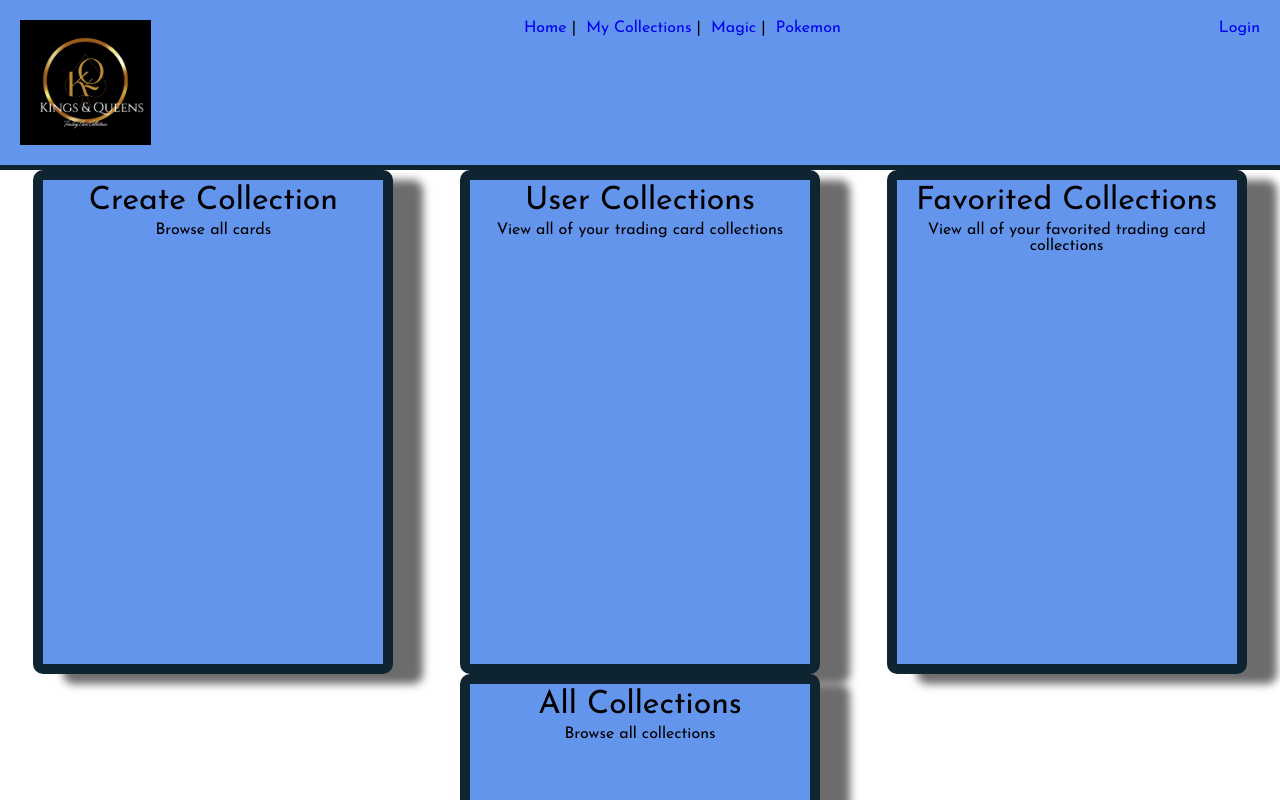
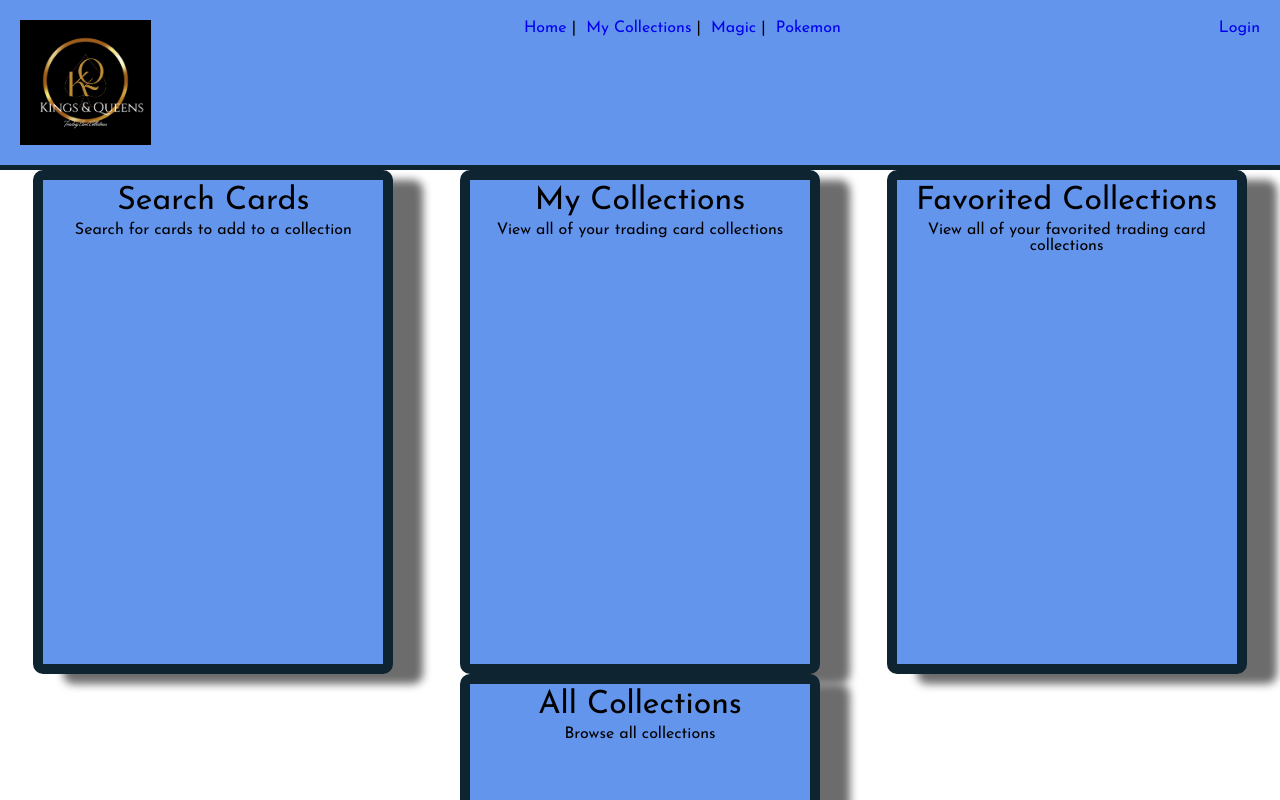
Before and after one commit to r-z-j/card-collection-assistant, a Vue app in the folder capstone/vue/: page /mtg-view in a window 1280 px wide. Shown: the top 800 px of the page. Built offline with nearby package versions, Linux system fonts and the light colour scheme.

Commit message:
pushing a view name change to more align with its function

```diff
--- a/capstone/vue/src/router/index.js
+++ b/capstone/vue/src/router/index.js
@@ -7,7 +7,7 @@ import Register from '../views/Register.vue'
 import store from '../store/index'
 import MTGView from '../views/MTGView.vue'
 import PokemonTCGView from '../views/PokemonTCGView.vue'
-import DisplayCard from '../views/DisplayCard.vue'
+import MTGSearchView from '../views/MTGSearchView.vue'
 import PokemonTest from '../views/PokemonTest.vue'
 import MyCollections from '../views/MyCollections.vue'
 
@@ -84,7 +84,7 @@ const router = new Router({
     },  {
       path: "/card-test",
       name: "card-test",
-      component: DisplayCard,
+      component: MTGSearchView,
       meta: {
         requiresAuth: false
       }
--- a/capstone/vue/src/views/MTGView.vue
+++ b/capstone/vue/src/views/MTGView.vue
@@ -1,7 +1,8 @@
 <template>
     <div class="multiple">
-      <Card name="Create Collection" picture="" description="Browse all cards"></Card>
-      <Card name="User Collections" picture="" description="View all of your trading card collections"></Card>
+
+      <Card name="Search Cards" picture="" description="Search for cards to add to a collection"></Card>
+      <Card name="My Collections" picture="" description="View all of your trading card collections"></Card>
       <Card name="Favorited Collections" picture="" description="View all of your favorited trading card collections"></Card>
       <Card name="All Collections" picture="" description="Browse all collections"></Card>
 
```
Also changed, not shown: capstone/vue/src/views/MTGSearchView.vue (renamed from capstone/vue/src/views/DisplayCard.vue).
